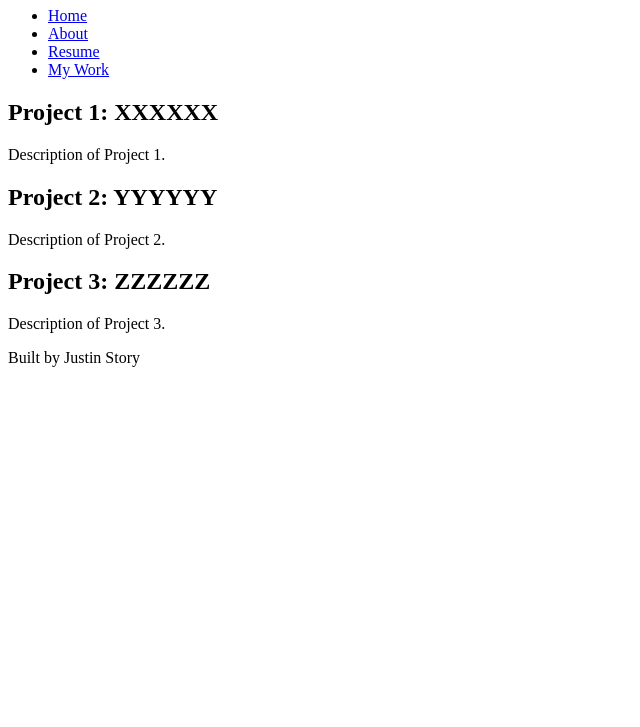
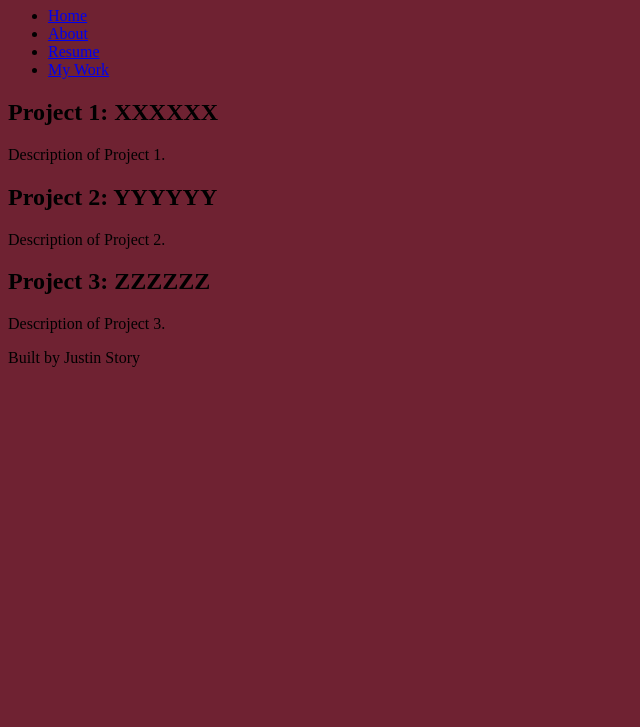
Before and after one commit to JStoryASU/Story-Portfolio, a plain HTML site: page mywork.html in a window 1280 px wide. Shown: the part 73-800 px from the top of the page, without its empty margins (0-640 px from the left). Drawn offline with Linux system fonts and the light colour scheme.

Commit message:
CSS added
added CSS to the portfolio

```diff
--- a/mywork.html
+++ b/mywork.html
@@ -3,6 +3,7 @@
 <head>
     <meta charset="UTF-8">
     <meta name="viewport" content="width=device-width, initial-scale=1.0">
+    <link rel="stylesheet" href="styles.css">
     <title>My Work</title>
 </head>
 <body>
--- /dev/null
+++ b/styles.css
@@ -0,0 +1,13 @@
+/* CSS by Justin Story */
+/* Color Palette:
+Black= #1A1A1D
+Grey= #4E4E50
+Crimson= #6F2232
+Dark Red= #950740
+Bright Red= #C3073F
+*/
+
+/* GLOBAL (base) MOBILE FIRST */
+body {
+    background-color: #6F2232;
+}
```
Also changed, not shown: about.html (+1 -0 lines), index.html (+1 -0 lines), resume.html (+1 -0 lines).
